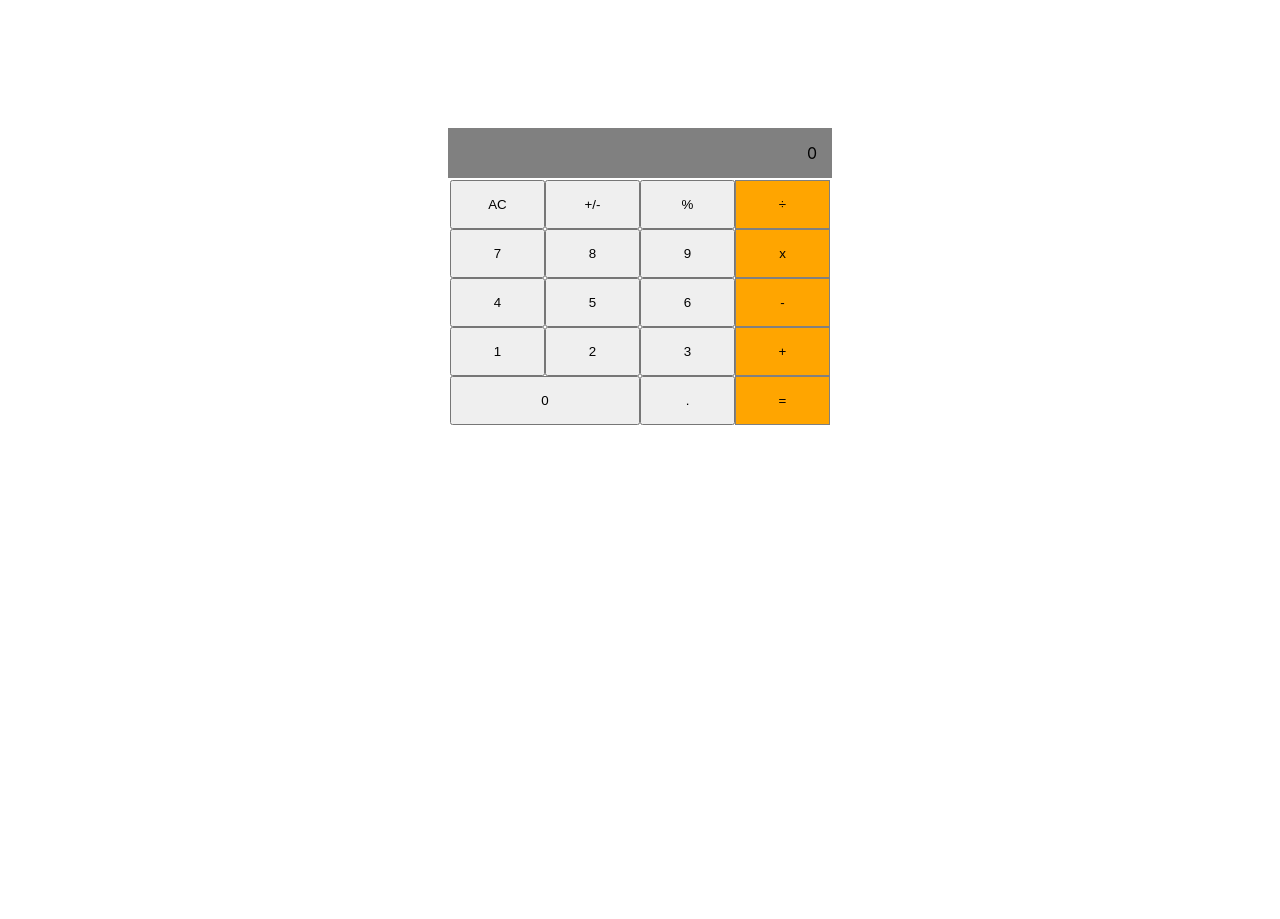
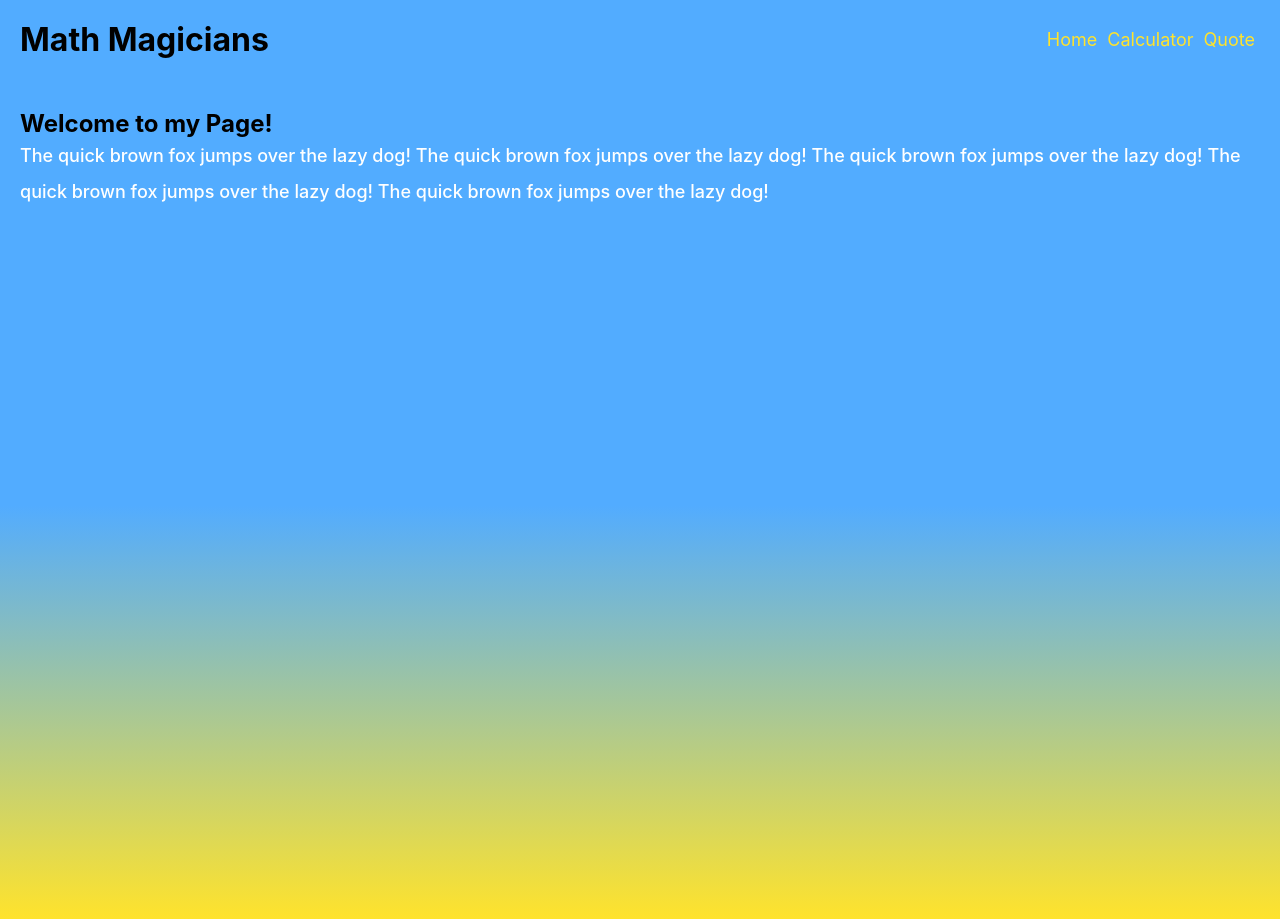
Before and after one commit to sharon-odhiambo/Math-magicians, a React (Create React App) app: page / in a window 1280 px wide. Before the commit the page ends 800 px from the top, so only its background shows below. Built offline with nearby package versions, Linux system fonts and the light colour scheme.

Commit message:
Add react router for SPA and styles

```diff
--- a/package.json
+++ b/package.json
@@ -9,6 +9,7 @@
     "big.js": "^6.2.1",
     "react": "^18.2.0",
     "react-dom": "^18.2.0",
+    "react-router-dom": "^6.3.0",
     "react-scripts": "5.0.1",
     "web-vitals": "^2.1.4"
   },
--- a/public/index.html
+++ b/public/index.html
@@ -2,15 +2,12 @@
 <html lang="en">
   <head>
     <meta charset="utf-8" />
-    <link rel="icon" href="%PUBLIC_URL%/favicon.ico" />
     <meta name="viewport" content="width=device-width, initial-scale=1" />
     <meta name="theme-color" content="#000000" />
     <meta
       name="description"
       content="Web site created using create-react-app"
     />
-    <link rel="apple-touch-icon" href="%PUBLIC_URL%/logo192.png" />
-    <link rel="manifest" href="%PUBLIC_URL%/manifest.json" />
     <title>Math Magicians</title>
   </head>
   <body>
--- a/src/App.css
+++ b/src/App.css
@@ -1,15 +1,18 @@
 * {
   margin: 0;
   padding: 0;
+  overflow-y: hidden;
+}
+
+body {
+  background-image: linear-gradient(180deg, #52ACFF 55%, #FFE32C 100%);
 }
 
 form {
   display: flex;
   flex-direction: column;
   justify-content: center;
-  width: 30%;
-  margin: auto;
-  margin-top: 10%;
+  width: 35vw;
 }
 
 .result-end {
@@ -34,12 +37,76 @@ tr:last-of-type {
 input[type="button"] {
   width: 100%;
   height: 100%;
-  padding: 15px;
+  padding: 20px;
 }
 
 .result {
   background-color: grey;
   text-align: end;
   border: none;
-  padding: 15px;
+  padding: 20px;
 }
+
+header {
+  display: flex;
+  justify-content: space-between;
+  align-items: center;
+  padding-bottom: 50px;
+  padding-top: 10px;
+}
+
+#root {
+  padding: 10px 20px;
+}
+
+nav {
+  gap: 20px;
+}
+
+nav a {
+  padding: 5px;
+  text-decoration: none;
+  font-size: 18px;
+  color: #FFE32C;
+}
+
+.calc {
+  display: grid;
+  grid-template-columns: 1.2fr 1fr;
+  gap: 20px;
+  height: 77vh;
+  align-items: start;
+  padding-top: 20px;
+}
+
+.quote {
+  height: 81vh;
+  display: flex;
+  align-items: center;
+  justify-content: center;
+  position: relative;
+  font-family: 'Montserrat', sans-serif;
+  color: #fff;
+  width: 100%;
+}
+
+.quote p {
+  border-top: solid 1px;
+  border-bottom: solid 1px;
+  max-width: 600px;
+  padding: 10px 0;
+  font-size: 40px;
+  font-weight: 800;
+}
+
+.home p {
+  font-size: 18px;
+  color: #fff;
+  font-weight: 500;
+  line-height: 2;
+  margin: 0;
+}
+
+.home {
+  height: 100vh;
+}
--- a/src/App.js
+++ b/src/App.js
@@ -1,9 +1,14 @@
 import React from 'react';
 import './App.css';
-import Calculator from './components/Calculator';
+import { BrowserRouter } from 'react-router-dom';
+import Nav from './SPA/nav';
 
 const App = () => (
-  <Calculator />
+  <>
+    <BrowserRouter>
+      <Nav />
+    </BrowserRouter>
+  </>
 );
 
 export default App;
--- /dev/null
+++ b/src/SPA/home.js
@@ -0,0 +1,16 @@
+import React from 'react';
+
+const Home = () => (
+  <div className="home">
+    <h2>Welcome to my Page!</h2>
+    <p>
+      The quick brown fox jumps over the lazy dog!
+      The quick brown fox jumps over the lazy dog!
+      The quick brown fox jumps over the lazy dog!
+      The quick brown fox jumps over the lazy dog!
+      The quick brown fox jumps over the lazy dog!
+    </p>
+  </div>
+);
+
+export default Home;
--- /dev/null
+++ b/src/SPA/nav.js
@@ -0,0 +1,25 @@
+import React from 'react';
+import { Route, Routes, Link } from 'react-router-dom';
+import Home from './home';
+import Calculator from '../components/Calculator';
+import Quote from './quote';
+
+const Nav = () => (
+  <>
+    <header>
+      <h1>Math Magicians</h1>
+      <nav>
+        <Link to="/">Home</Link>
+        <Link to="/calculator">Calculator</Link>
+        <Link to="/quote">Quote</Link>
+      </nav>
+    </header>
+    <Routes>
+      <Route path="/" element={<Home />} />
+      <Route path="/calculator" element={<Calculator />} />
+      <Route path="/quote" element={<Quote />} />
+    </Routes>
+  </>
+);
+
+export default Nav;
--- /dev/null
+++ b/src/SPA/quote.js
@@ -0,0 +1,9 @@
+import React from 'react';
+
+const Quote = () => (
+  <div className="quote">
+    <p>&quot;Beautiful things exist outside the normal range. Just risk it!&quot;</p>
+  </div>
+);
+
+export default Quote;
--- a/src/components/Calculator.js
+++ b/src/components/Calculator.js
@@ -18,6 +18,8 @@ const Calculator = () => {
   const { total, next, operation } = state;
 
   return (
+    <div className="calc">
+      <div>Let&apos;s do some Math</div>
       <form>
         <div className="result">{!total && !next && !operation ? 0 : [total, operation, next]}</div>
         <table>
@@ -52,6 +54,7 @@ const Calculator = () => {
           </tr>
         </table>
       </form>
+    </div>
   );
 };
 
```
Also changed, not shown: 1 other file (tests, documents, lock files or other folders). Lines whose indentation alone changed are shown as unchanged.
